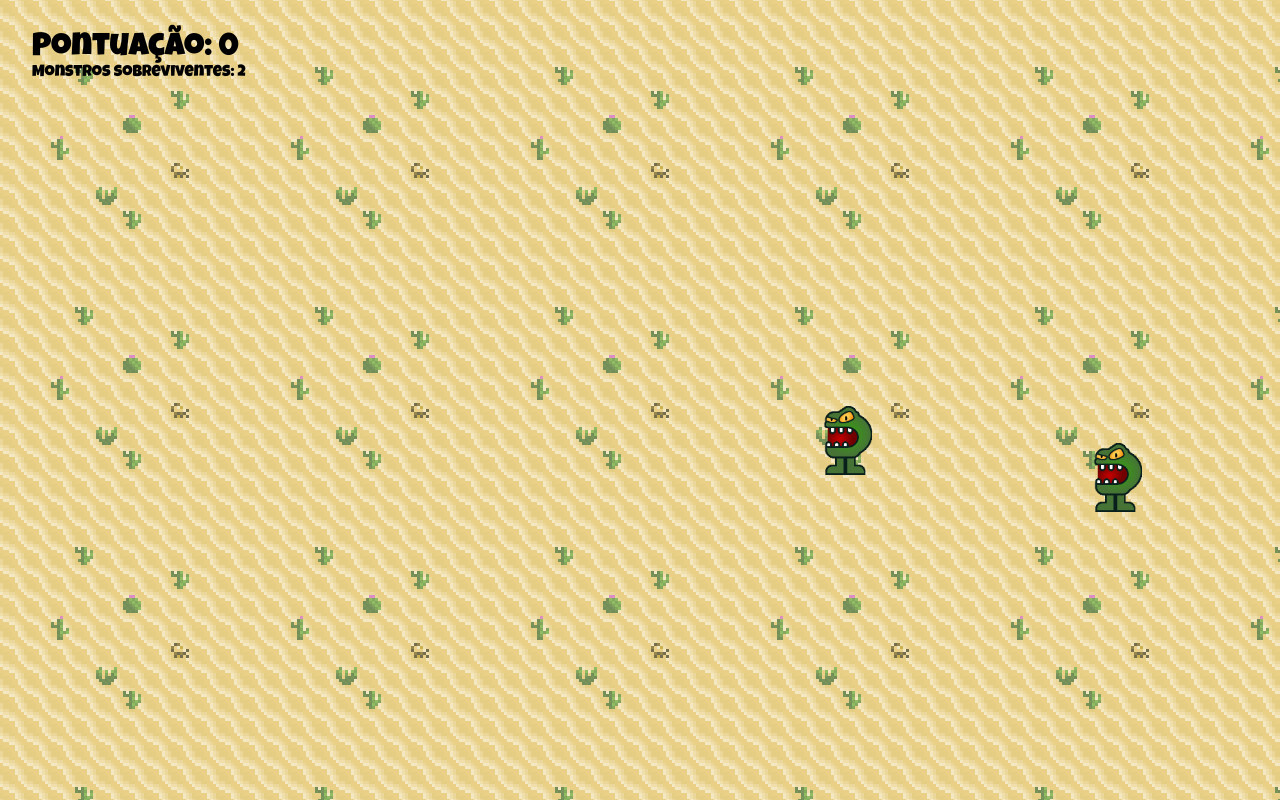
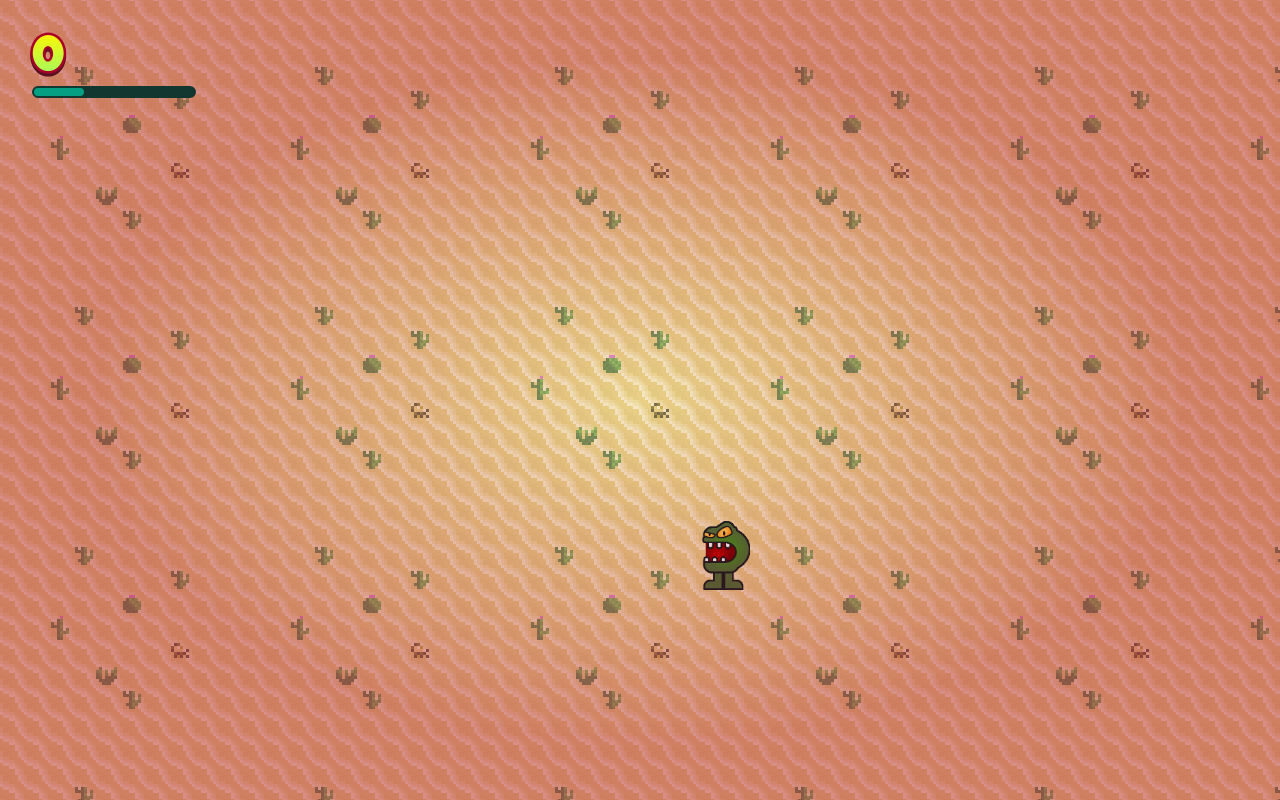
Before and after one commit to nascjoao/popping-monsters, a Next.js app: page /play in a window 1280 px wide. Built offline with nearby package versions, Linux system fonts and the light colour scheme.

Commit message:
refactor: replace score

```diff
--- a/src/pages/play.js
+++ b/src/pages/play.js
@@ -1,4 +1,6 @@
 import React, { useEffect, useState } from 'react'
+import LifeBar from '../components/LifeBar'
+import Score from '../components/Score'
 import useMonsters from '../hooks/useMonsters'
 import styles from '../styles/game.module.css'
 
@@ -12,6 +14,7 @@
     spawningMonsters
   } = useMonsters()
   const [gameOver, setGameOver] = useState(false)
+  const [hit, setHit] = useState(false)
 
   useEffect(() => {
     if (!gameOver) {
@@ -20,7 +23,11 @@
   }, [spawningMonsters, gameOver])
 
   useEffect(() => {
-    if (survivingMonsters.length === 10) setGameOver(true)
+    if (survivingMonsters.length === 10) {
+      setTimeout(() => {
+        setGameOver(true)
+      }, 1000)
+    }
   }, [survivingMonsters])
 
   if (gameOver) return (
@@ -29,9 +36,12 @@
 
   return (
     <div className={styles.game}>
+      <div className={styles.hit} style={{
+        opacity: 0 + (survivingMonsters.length / 9)
+      }}></div>
       <div className={styles.score}>
-        <div>Pontuação: {killedMonsters.length}</div>
-        <div>Monstros sobreviventes: {survivingMonsters.length}</div>
+        <Score>{killedMonsters.length}</Score>
+        <LifeBar consumedValue={survivingMonsters.length} />
       </div>
       { monsters.map((monster) => (
         <img key={monster.id} src={monster.src} alt="monster" style={{
```
